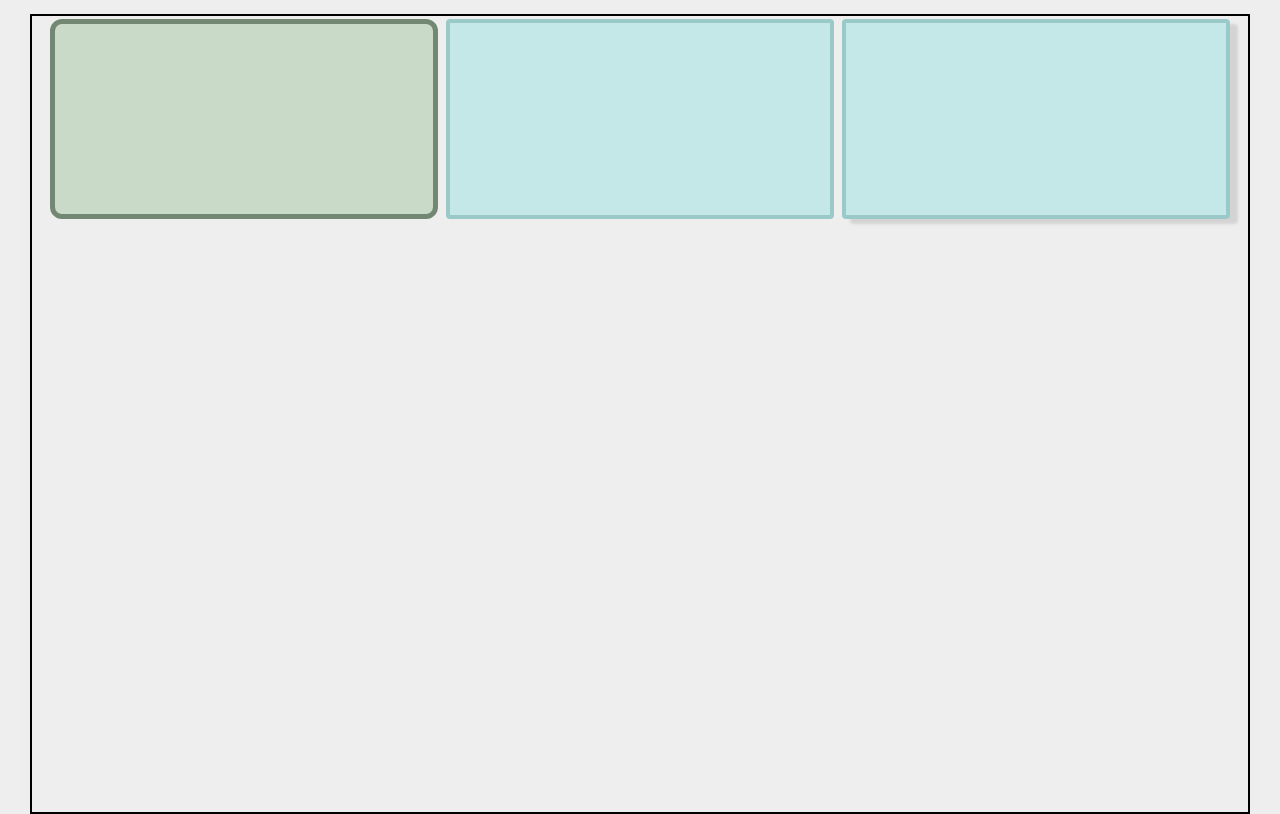
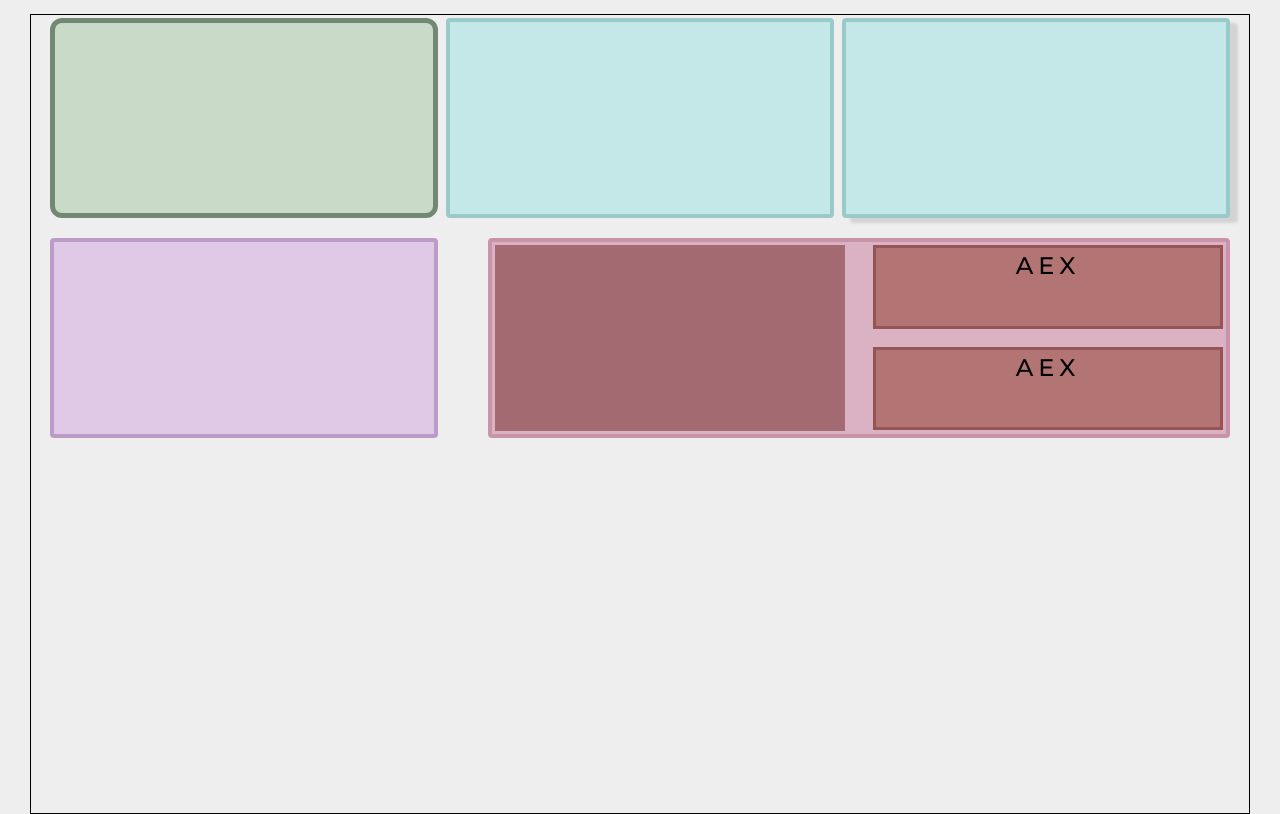
Before and after one commit to evsem/project_1, a website: page index.html in a window 1280 px wide. Drawn offline with Linux system fonts and the light colour scheme.

Commit message:
v(center_container)-project_1

```diff
--- a/css/style.css
+++ b/css/style.css
@@ -98,18 +98,20 @@ body {
   min-height: 100vh;
   margin: 14px auto;
   padding: 3px;
-  border: 2px solid black;
+  border: 1px solid black;
 }
 
-/*-----topStart-----*/
-
-.top_container {
+.top_container,
+.center_container,
+.bottom_container {
   max-width: 1180px;
   min-height: auto;
   display: flex;
   justify-content: space-between;
   margin: 0 auto;
 }
+
+/*-----topStart-----*/
 
 .top_1,
 .top_2,
@@ -142,25 +144,62 @@ body {
 
 /*-----centerStart-----*/
 
-.center_container {
+.center_left,
+.center_right {
+  min-height: 200px;
+  border-radius: 4px;
+  margin-top: 20px;
 }
 
 .center_left {
+  min-width: 388px;
+  background-color: rgb(224, 201, 231);
+  border: 4px solid rgb(189, 155, 199);
 }
 
 .center_right {
+  min-width: 742px;
+  background-color: rgb(218, 178, 195);
+  border: 4px solid rgb(201, 148, 170);
+  display: flex;
+  justify-content: space-between;
+  padding: 3px;
+}
+
+.right_block_1,
+.right_block_2 {
+  min-width: 350px;
+  max-height: auto;
 }
 
 .right_block_1 {
+  background-color: rgb(163, 106, 114);
 }
 
 .right_block_2 {
 }
 
-.right_block_2_top {
+.right_block_2_top,
+.right_block_2_bottom {
+  min-width: auto;
+  min-height: 45%;
+  background-color: rgb(179, 116, 116);
+  border: 3px solid rgb(150, 85, 85);
+  padding: 6px;
 }
 
 .right_block_2_bottom {
+  margin-top: 18px;
+}
+
+#text_center_1,
+#text_center_2 {
+  font-size: 24px;
+  font-weight: 500;
+  font-family: 'Montserrat', sans-serif;
+  text-align: center;
+  text-transform: uppercase;
+  letter-spacing: 5px;
 }
 
 /*-----centerEnd-----*/
--- a/index.html
+++ b/index.html
@@ -6,6 +6,12 @@
     <meta name="viewport" content="width=device-width, initial-scale=1.0" />
     <title>project_1</title>
     <link rel="stylesheet" href="../project_1/css/style.css" />
+    <link rel="preconnect" href="https://fonts.googleapis.com" />
+    <link rel="preconnect" href="https://fonts.gstatic.com" crossorigin />
+    <link
+      href="https://fonts.googleapis.com/css2?family=Montserrat:wght@300;400;500;600;700&display=swap"
+      rel="stylesheet"
+    />
   </head>
   <body>
     <div class="container_main">
@@ -20,8 +26,12 @@
         <div class="center_right">
           <div class="right_block_1"></div>
           <div class="right_block_2">
-            <div class="right_block_2_top"></div>
-            <div class="right_block_2_bottom"></div>
+            <div class="right_block_2_top">
+              <p id="text_center_1">aEx</p>
+            </div>
+            <div class="right_block_2_bottom">
+              <p id="text_center_2">aEx</p>
+            </div>
           </div>
         </div>
       </div>
```
